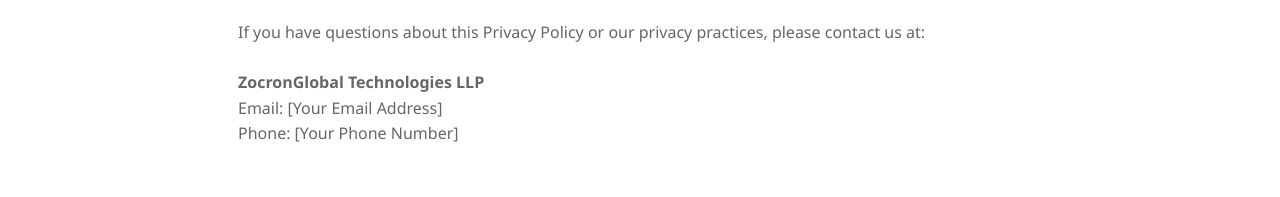
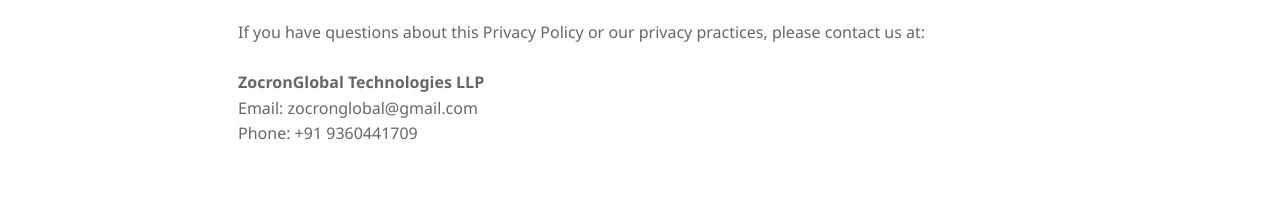
Before and after one commit to zocronglobal-ctrl/zocronglobal-website, a plain HTML site: page privacy.html in a window 1280 px wide. Shown: the part 2972-3169 px from the top of the page. Drawn offline with Linux system fonts and the light colour scheme.

Commit message:
Update contact information in privacy policy

```diff
--- a/privacy.html
+++ b/privacy.html
@@ -104,8 +104,8 @@
                 <p>If you have questions about this Privacy Policy or our privacy practices, please contact us at:</p>
                 <p>
                     <strong>ZocronGlobal Technologies LLP</strong><br>
-                    Email: [Your Email Address]<br>
-                    Phone: [Your Phone Number]
+                    Email: zocronglobal@gmail.com<br>
+                    Phone: +91 9360441709
                 </p>
             </div>
         </div>
```
